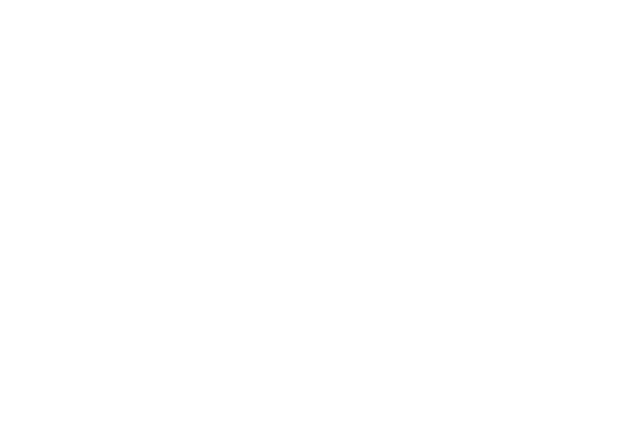
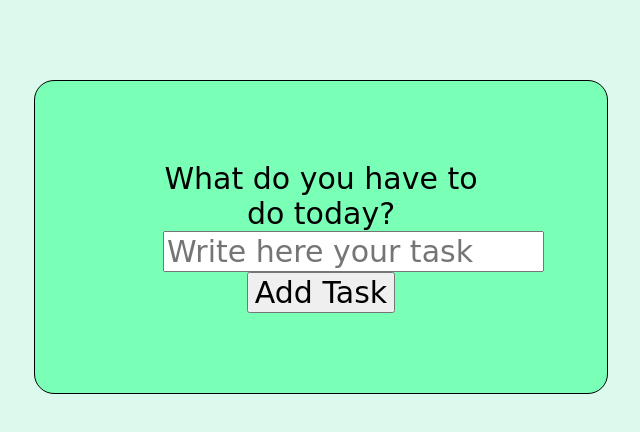
Before and after one commit to jhdavidesouza/dio-js-studies, a plain HTML site: page todo-list/index.html in a window 1280 px wide. Shown: the whole page, without its empty margins (319-959 px from the left). Drawn offline with Linux system fonts and the light colour scheme; a web font is replaced by a local one.

Commit message:
adding some color and borders in css

```diff
--- a/todo-list/assets/css/style.css
+++ b/todo-list/assets/css/style.css
@@ -0,0 +1,33 @@
+/* importing font from google fonts */
+@import url('https://fonts.googleapis.com/css2?family=Syne+Tactile&display=swap');
+
+:root{
+    --body-backcolor: hsl(154, 75%, 92%);
+    --container-backcolor:hsl(147, 100%, 74%);
+    --button-backcolor:;
+    --todo-list-backcolor:;
+    --task-backcolor:;
+}
+
+*{
+    font-family: 'Syne Tactile', cursive;
+    font-size: 30px;
+}
+
+body{
+    background-color: var(--body-backcolor);
+}
+
+#container{
+    margin: 10vh auto;
+    padding: 10vh 10vw;
+
+    width: 25%;
+
+    text-align: center;
+
+    border: 1px solid black;
+    border-radius: 20px;
+
+    background-color: var(--container-backcolor);
+}
--- a/todo-list/index.html
+++ b/todo-list/index.html
@@ -5,8 +5,19 @@
     <meta http-equiv="X-UA-Compatible" content="IE=edge">
     <meta name="viewport" content="width=device-width, initial-scale=1.0">
     <title>Document</title>
+    <link rel="stylesheet" href="assets/css/style.css">
 </head>
 <body>
+    <section id="container">
+        <form action="">
+            <label for="task-input">What do you have to do today?</label>
+            <input id="task-input" type="text" placeholder="Write here your task">
+            <button id="add-task-button">Add Task</button>
+            <div id="todo-list">
 
+            </div>
+        </form>
+    </section>
+    <script src="assets/js/script.js"></script>
 </body>
 </html>
```
